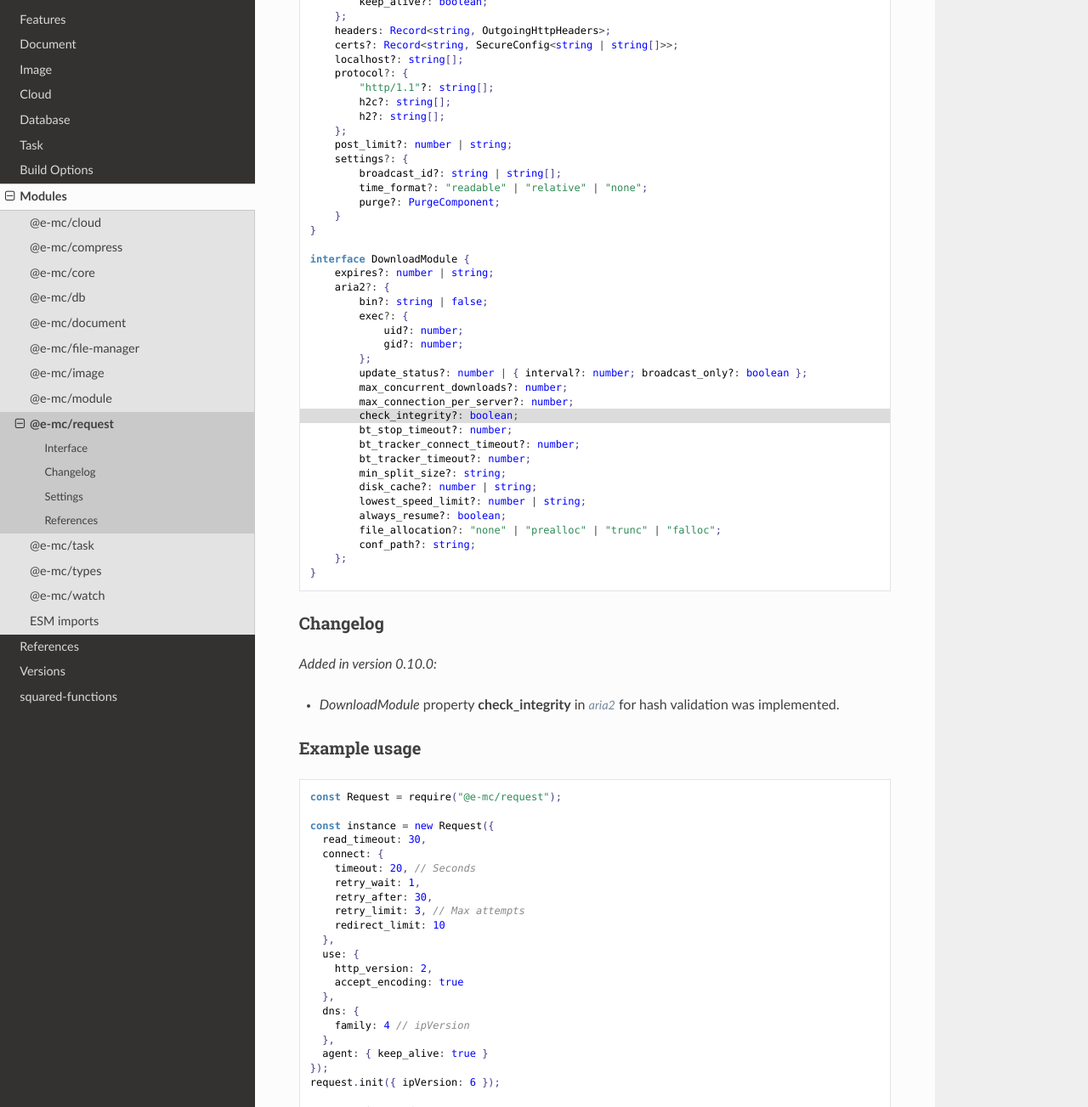
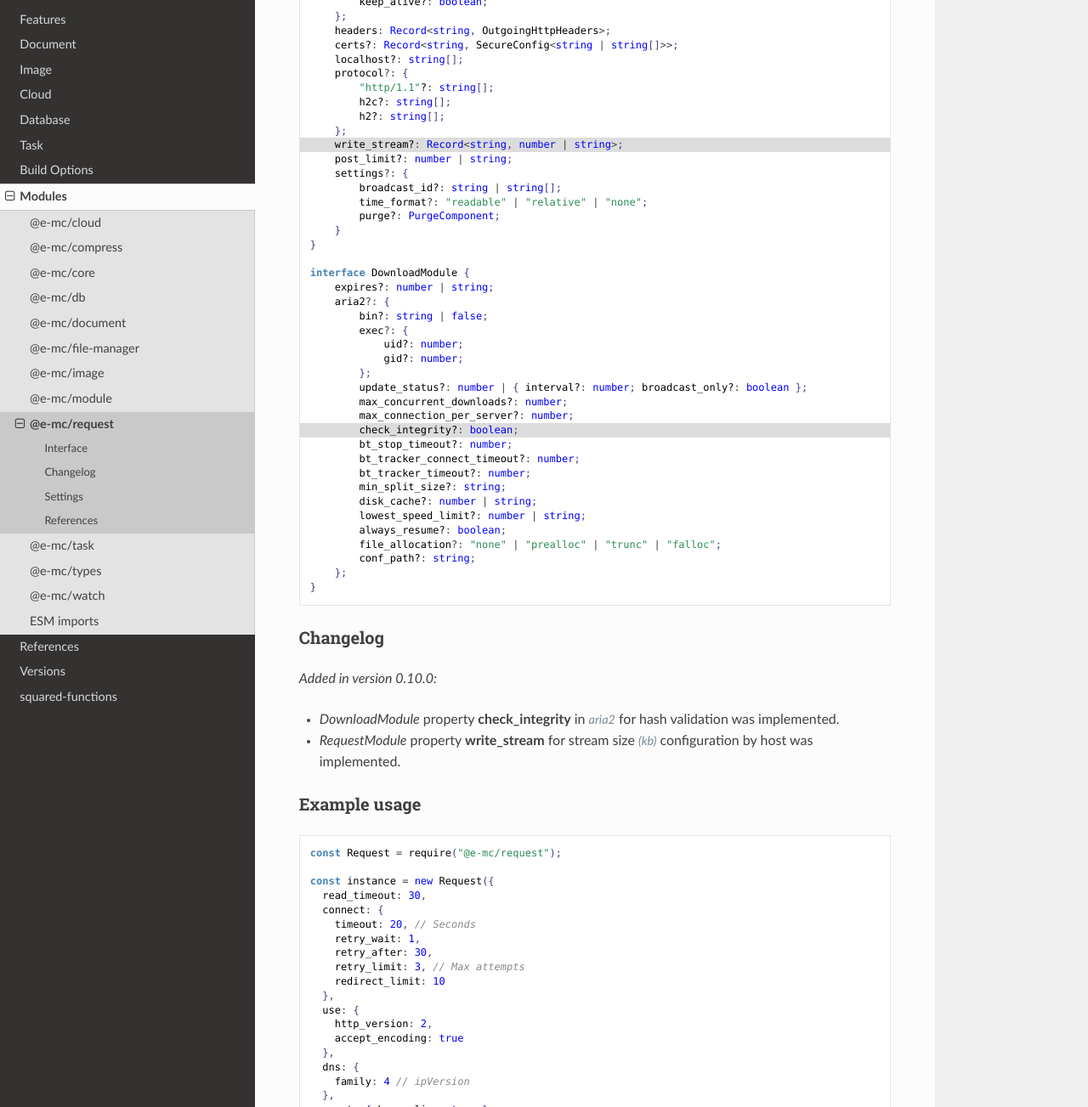
Before and after one commit to anpham6/chrome-docs, a Sphinx documentation site: the page built from source/modules/request.rst, in a window 1280 px wide and 1400 px high, scrolled down 2476 px, cut to the strip 97-1400 px from the top of the window. Shown: the whole strip at 85% size. Built offline with Sphinx 7.4.7 and the Read the Docs theme 2.0.0, drawn with Linux system fonts in a browser that asks for light colours; part of the change alters nothing that is shown.

```diff
--- a/source/conf.py
+++ b/source/conf.py
@@ -9,7 +9,7 @@
 project = 'E-mc'
 copyright = 'squared 2024'
 author = 'An Pham'
-release = '0.9.5'
+release = '0.9.6'
 
 # -- General configuration ---------------------------------------------------
 # https://www.sphinx-doc.org/en/master/usage/configuration.html#general-configuration
@@ -43,6 +43,10 @@ html_theme_options = {
   'includehidden': False,
 }
 html_static_path = ['_static']
+html_extra_path = [
+  '_static/places/001.png',
+  '_static/places/002.png'
+]
 html_css_files = ['role.css', 'content.css', 'highlight-abap.css', 'override.css']
 html_context = {
   'display_github': False,
--- a/source/modules/request.rst
+++ b/source/modules/request.rst
@@ -99,7 +99,7 @@ Settings
 
 .. code-block::
   :caption: `View JSON <https://www.unpkg.com/squared-express/dist/squared.json>`_
-  :emphasize-lines: 68
+  :emphasize-lines: 49,69
 
   import type { PermittedDirectories } from "./core";
   import type { SecureConfig } from "./http";
@@ -149,6 +149,7 @@ Settings
           h2c?: string[];
           h2?: string[];
       };
+      write_stream?: Record<string, number | string>;
       post_limit?: number | string;
       settings?: {
           broadcast_id?: string | string[];
@@ -187,6 +188,7 @@ Changelog
 .. versionadded:: 0.10.0
 
   - *DownloadModule* property **check_integrity** in :alt:`aria2` for hash validation was implemented.
+  - *RequestModule* property **write_stream** for stream size :alt:`(kb)` configuration by host was implemented.
 
 Example usage
 -------------
```
Also changed, not shown: source/_static/places/002.png (added).
